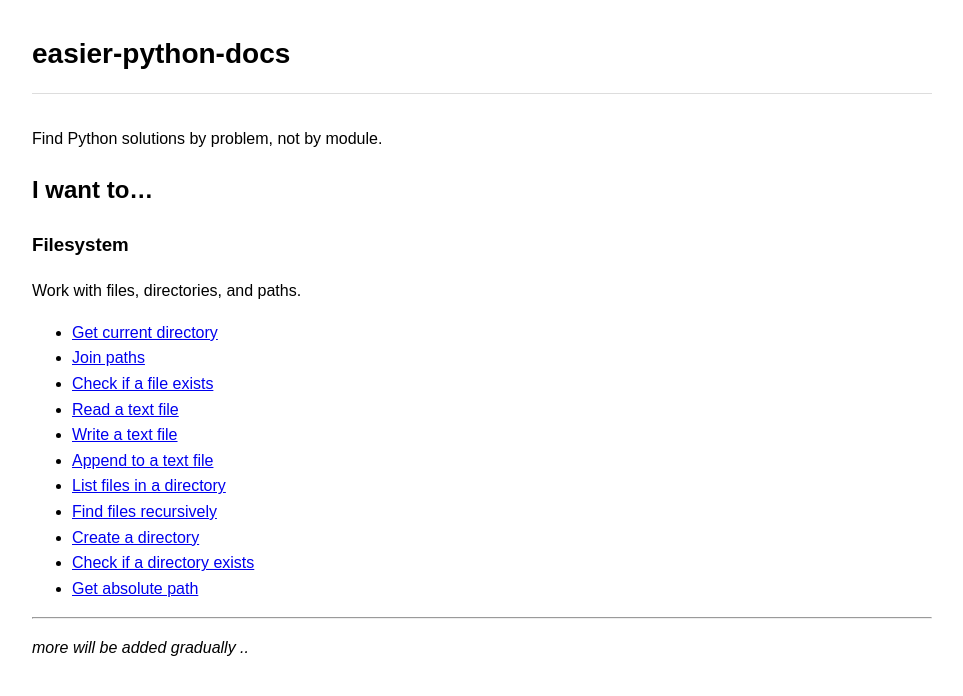
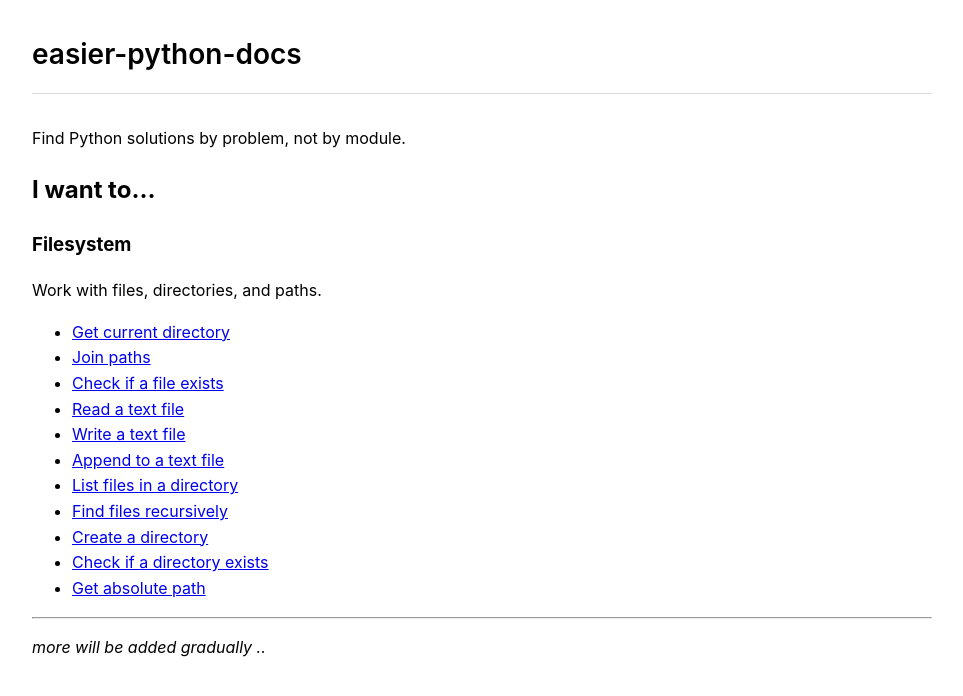
Before and after one commit to jbakchr/easier-python-docs, a Jekyll site: the page built from index.md, in a window 1280 px wide. Shown: the top 696 px of the page, without its empty margins (158-1121 px from the left). Built offline with Jekyll 4.4.1, drawn with Linux system fonts in a browser that asks for light colours.

Commit message:
chore(default.html): changed font-family

```diff
--- a/_layouts/default.html
+++ b/_layouts/default.html
@@ -14,7 +14,7 @@
         max-width: 900px;
         margin: 0 auto;
         padding: 2rem;
-        font-family: sans-serif;
+        font-family: -apple-system, BlinkMacSystemFont, "Segoe UI", sans-serif;
         line-height: 1.6;
       }
 
```
